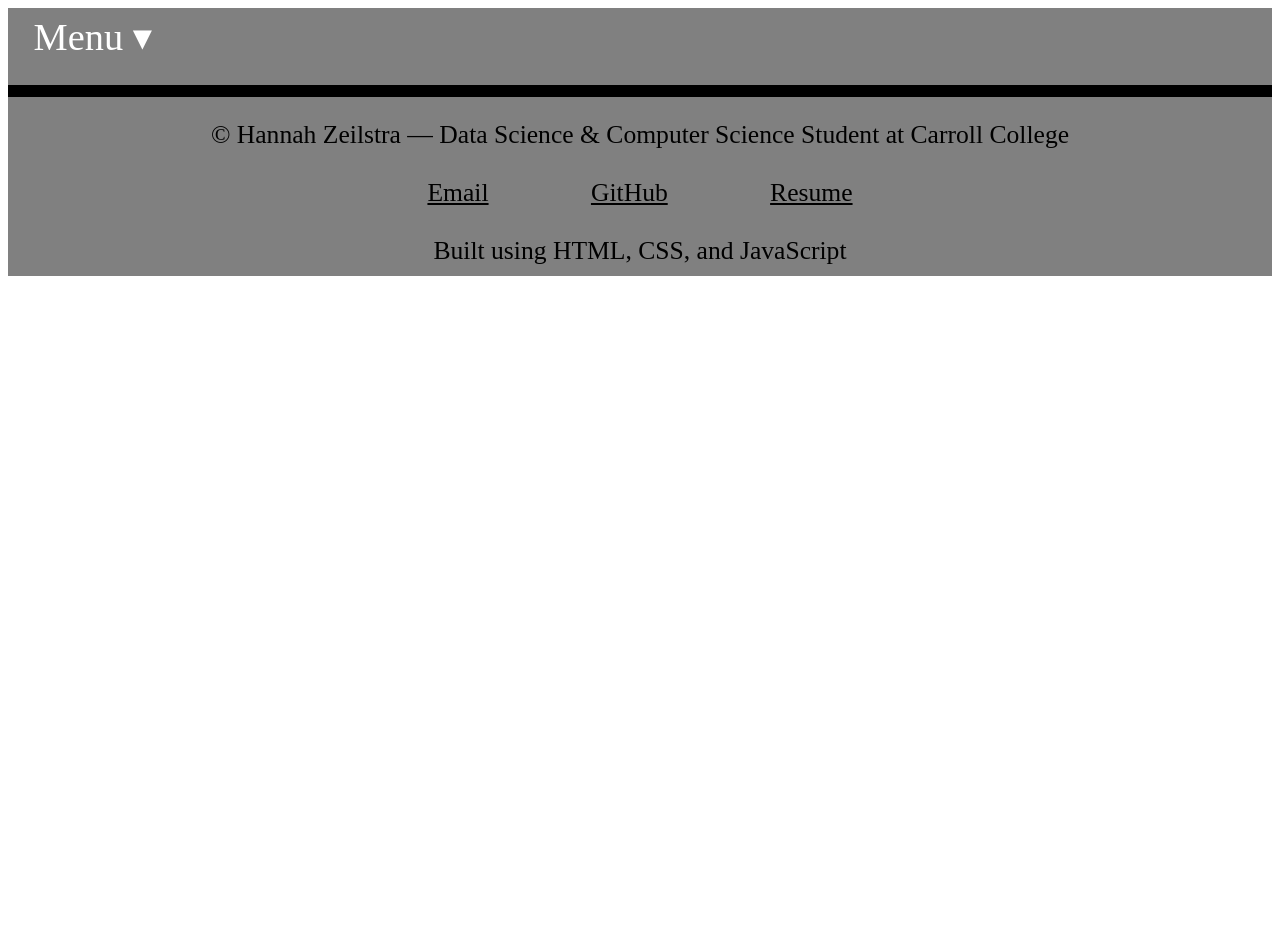
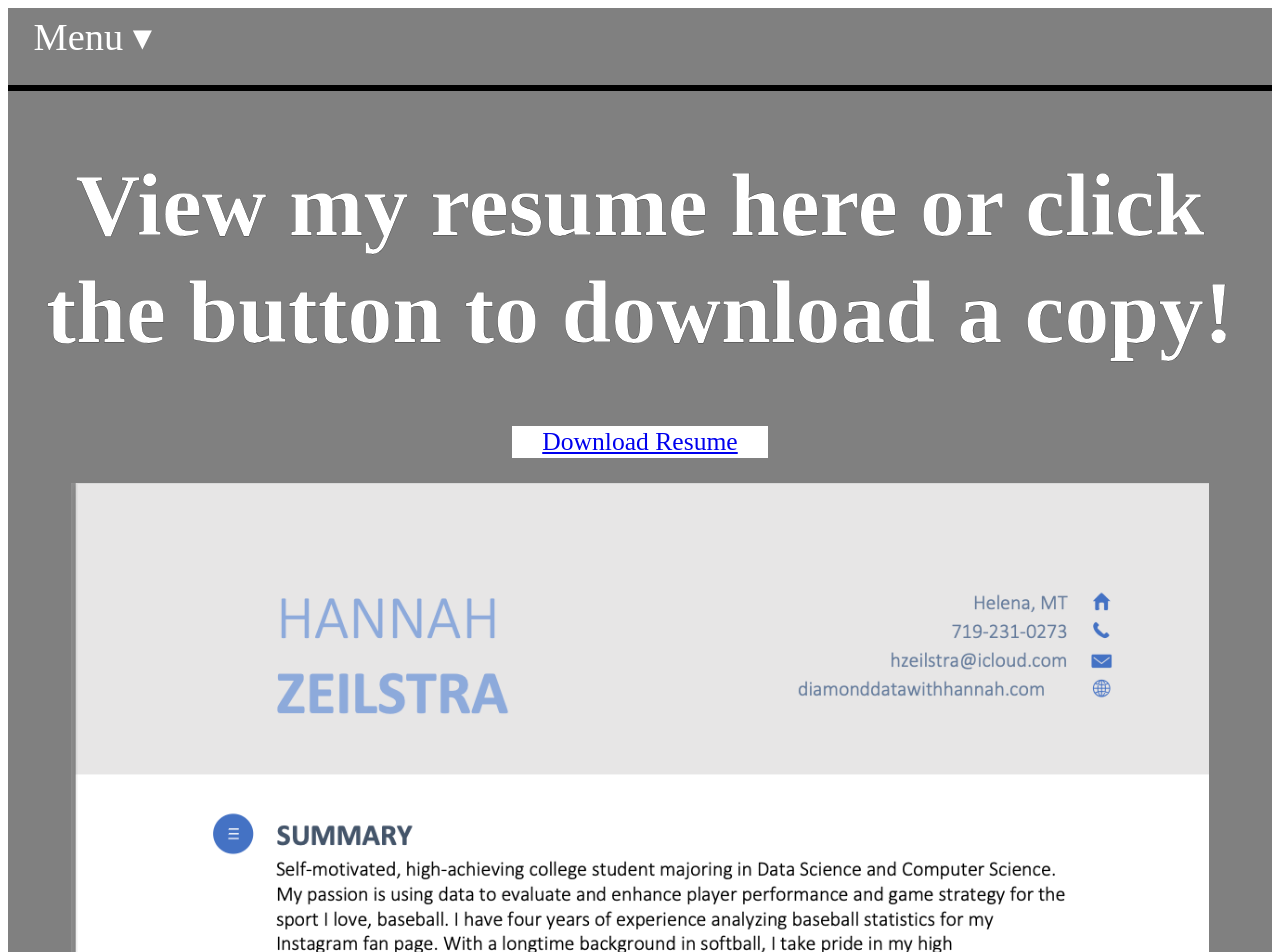
Before and after one commit to hzeilstra22/CS-202-Zeilstra, a plain HTML site: page pages/resume.html in a window 1280 px wide. Shown: the top 952 px of the page. Before the commit the page ends 800 px from the top, so only its background shows below. Drawn offline with Linux system fonts and the light colour scheme; a web font is replaced by a local one.

Commit message:
updated pages

```diff
--- a/pages/resume.html
+++ b/pages/resume.html
@@ -40,6 +40,15 @@
       </div>
     </div>
   </nav>
+  <main class="resume-page">
+    <h1 class="h1">View my resume here or click the button to download a copy!</h1>
+    <button class="download-button">
+      <a href="../assets/images/HannahZeilstraResume.pdf" download>Download Resume</a>
+    </button>
+    <img class="resume-image" src="../assets/images/resume1.png" alt="My Resume">
+    <img class="resume-image" src="../assets/images/resume2.png" alt="My Resume">
+
+  </main>
   <footer>
     <p>&copy; Hannah Zeilstra — Data Science & Computer Science Student at Carroll College</p>
 
--- a/styles/base.css
+++ b/styles/base.css
@@ -195,3 +195,23 @@ footer {
   height: 20rem;
   padding: 2rem;
 }
+.resume-page {
+  display: flex;
+  justify-content: space-evenly;
+  align-items: center;
+  flex-wrap: wrap;
+}
+.download-button {
+  background-color: #ffffff;
+  color: #000;
+  width: 10rem;
+  font-family: 'Koulen';
+  font-size: 1rem;
+  border: none;
+  cursor: pointer;
+}
+.resume-image {
+  display: flex;
+  flex-wrap: wrap;
+  width: 90%;
+}
```
Also changed, not shown: index.html (+1 -1 lines), pages/about.html (+4 -5 lines), assets/images/resume1.png (added), assets/images/resume2.png (added).
